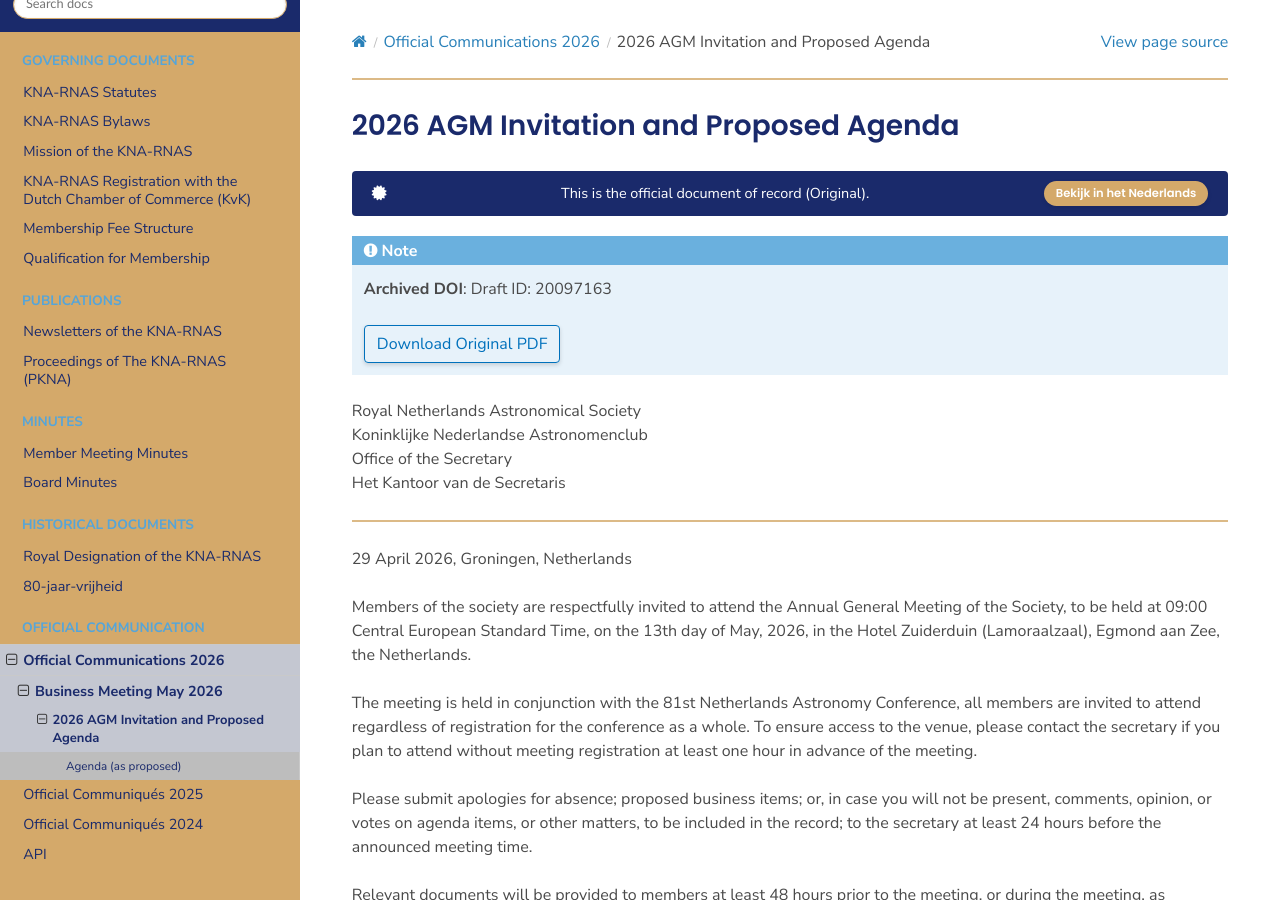
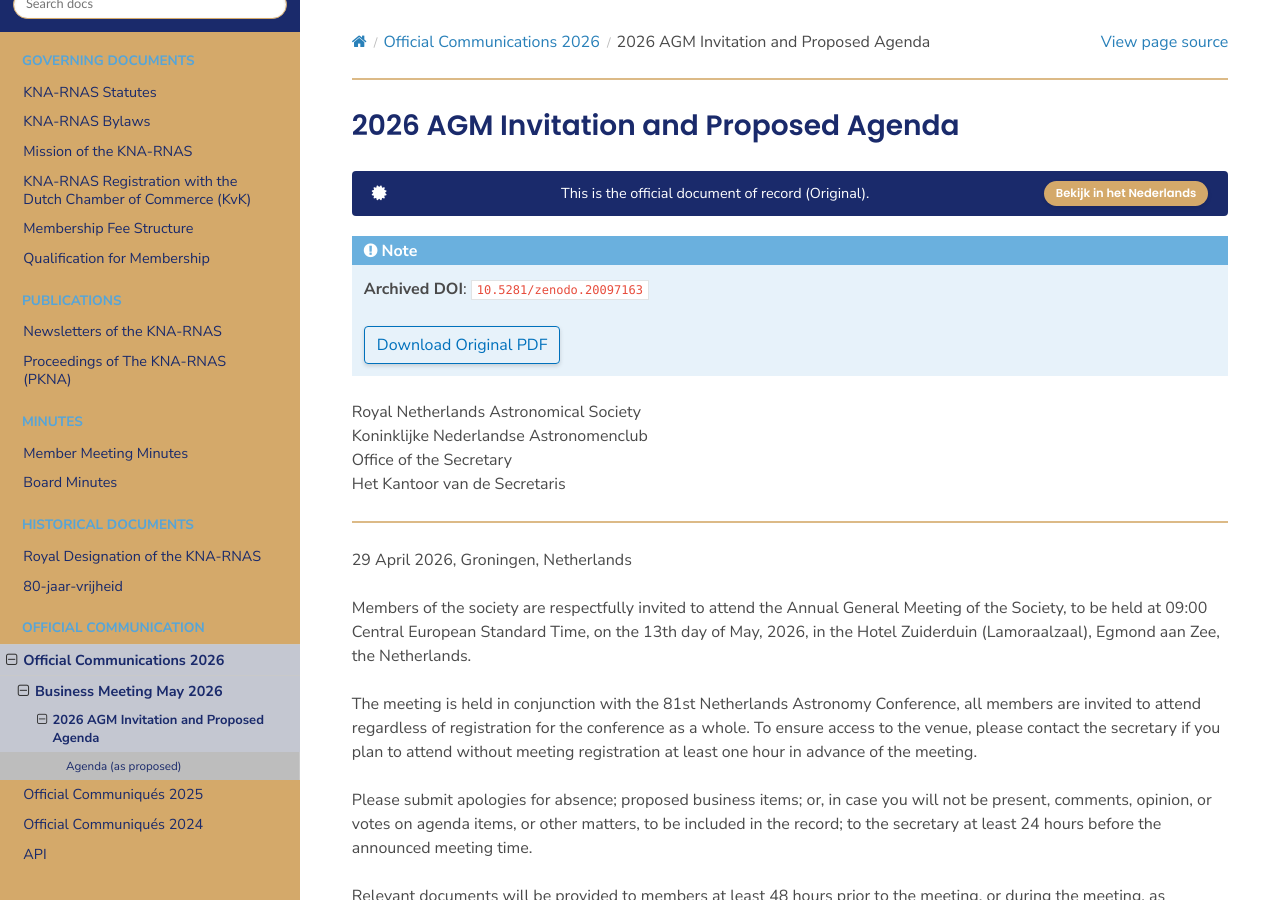
Before and after one commit to KNA-RNAS/KNA-RNAS-Library, a Sphinx documentation site: the page built from docs/source/communication/2026_AGM_Agenda.rst, in a window 1280 px wide and 900 px high. Built offline with Sphinx 7.4.7 and the Read the Docs theme 3.1.0, drawn with Linux system fonts in a browser that asks for light colours; cross-references to code outside the pages are shown as plain code.

Commit message:
Updated 2026 AGM Agenda with permanent DOI: 10.5281/zenodo.20097163

```diff
--- a/docs/source/communication/2026_AGM_Agenda.rst
+++ b/docs/source/communication/2026_AGM_Agenda.rst
@@ -6,7 +6,7 @@
 
 .. note::
 
-   **Archived DOI**: Draft ID: 20097163
+   **Archived DOI**: :doi:`10.5281/zenodo.20097163`
 
    .. button-link:: ../_static/archive/2026_AGM_Agenda.pdf
       :color: primary
```
